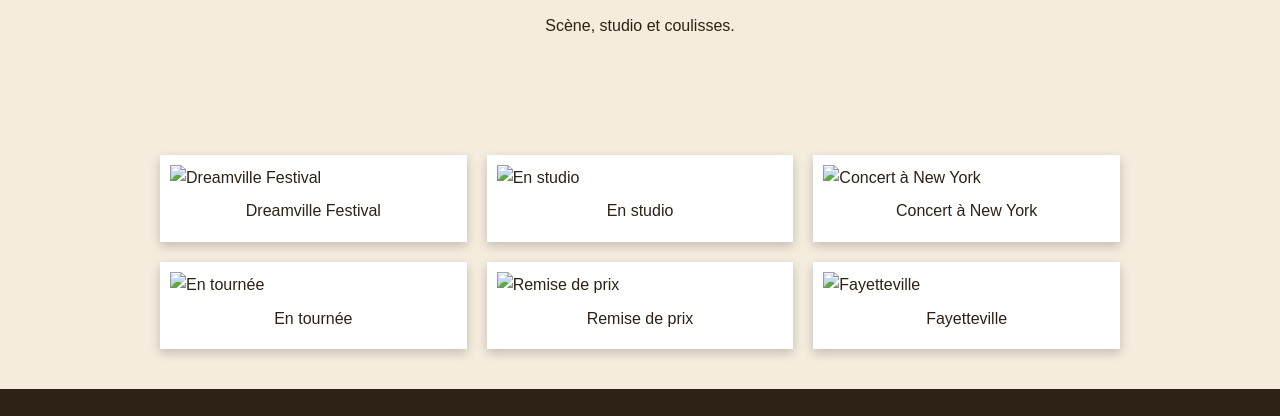
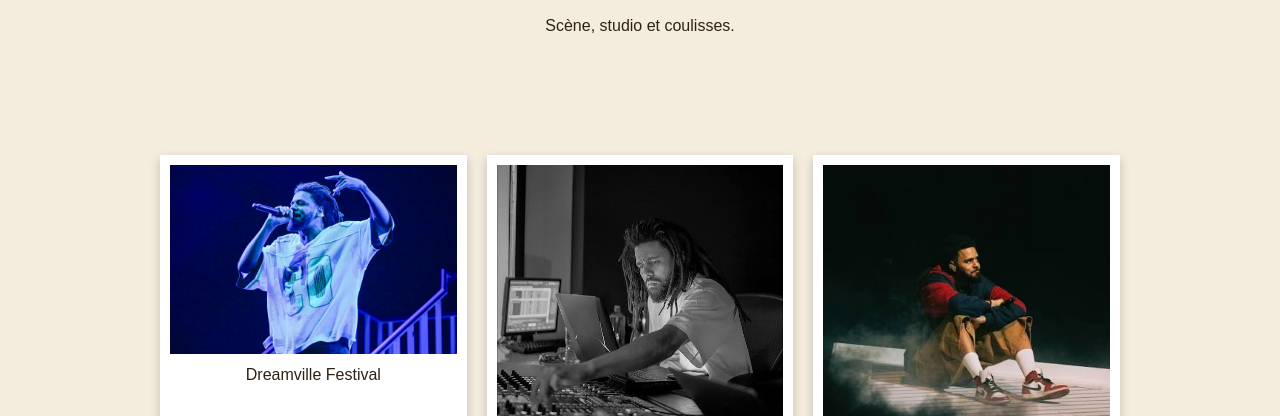
Before and after one commit to firasskander-maker/Fansite, a plain HTML site: page fansite2/gallery.html in a window 1280 px wide. Shown: the part 276-692 px from the top of the page. Drawn offline with Linux system fonts and the light colour scheme.

Commit message:
fixed images links

```diff
--- a/fansite2/gallery.html
+++ b/fansite2/gallery.html
@@ -44,27 +44,27 @@
 
     <div class="container gallery">
       <figure>
-        <img src="../images/fansite2/photo-1.svg" alt="Dreamville Festival">
+        <img src="../images/j-cole/Dreamville Festival.webp" alt="Dreamville Festival">
         <figcaption>Dreamville Festival</figcaption>
       </figure>
       <figure>
-        <img src="../images/fansite2/photo-2.svg" alt="En studio">
+        <img src="../images/j-cole/En studio.jpg" alt="En studio">
         <figcaption>En studio</figcaption>
       </figure>
       <figure>
-        <img src="../images/fansite2/photo-3.svg" alt="Concert à New York">
+        <img src="../images/j-cole/Concert à New York.jpg" alt="Concert à New York">
         <figcaption>Concert à New York</figcaption>
       </figure>
       <figure>
-        <img src="../images/fansite2/photo-4.svg" alt="En tournée">
+        <img src="../images/j-cole/En tournée.jpg" alt="En tournée">
         <figcaption>En tournée</figcaption>
       </figure>
       <figure>
-        <img src="../images/fansite2/photo-5.svg" alt="Remise de prix">
+        <img src="../images/j-cole/remise de prix.jpg" alt="Remise de prix">
         <figcaption>Remise de prix</figcaption>
       </figure>
       <figure>
-        <img src="../images/fansite2/photo-6.svg" alt="Fayetteville">
+        <img src="../images/j-cole/Fayetteville.png" alt="Fayetteville">
         <figcaption>Fayetteville</figcaption>
       </figure>
     </div>
```
Also changed, not shown: fansite2/discography.html (+7 -7 lines).
